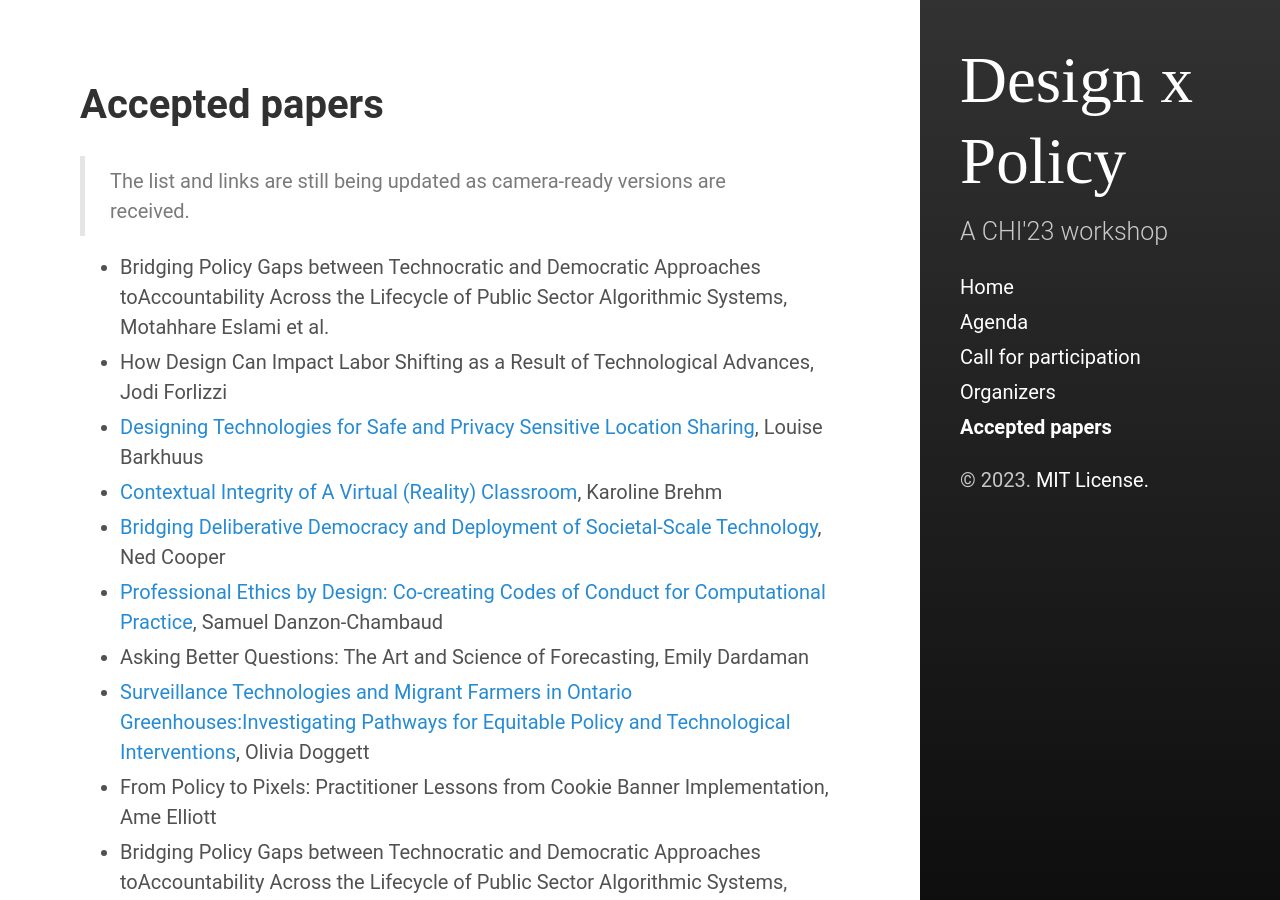
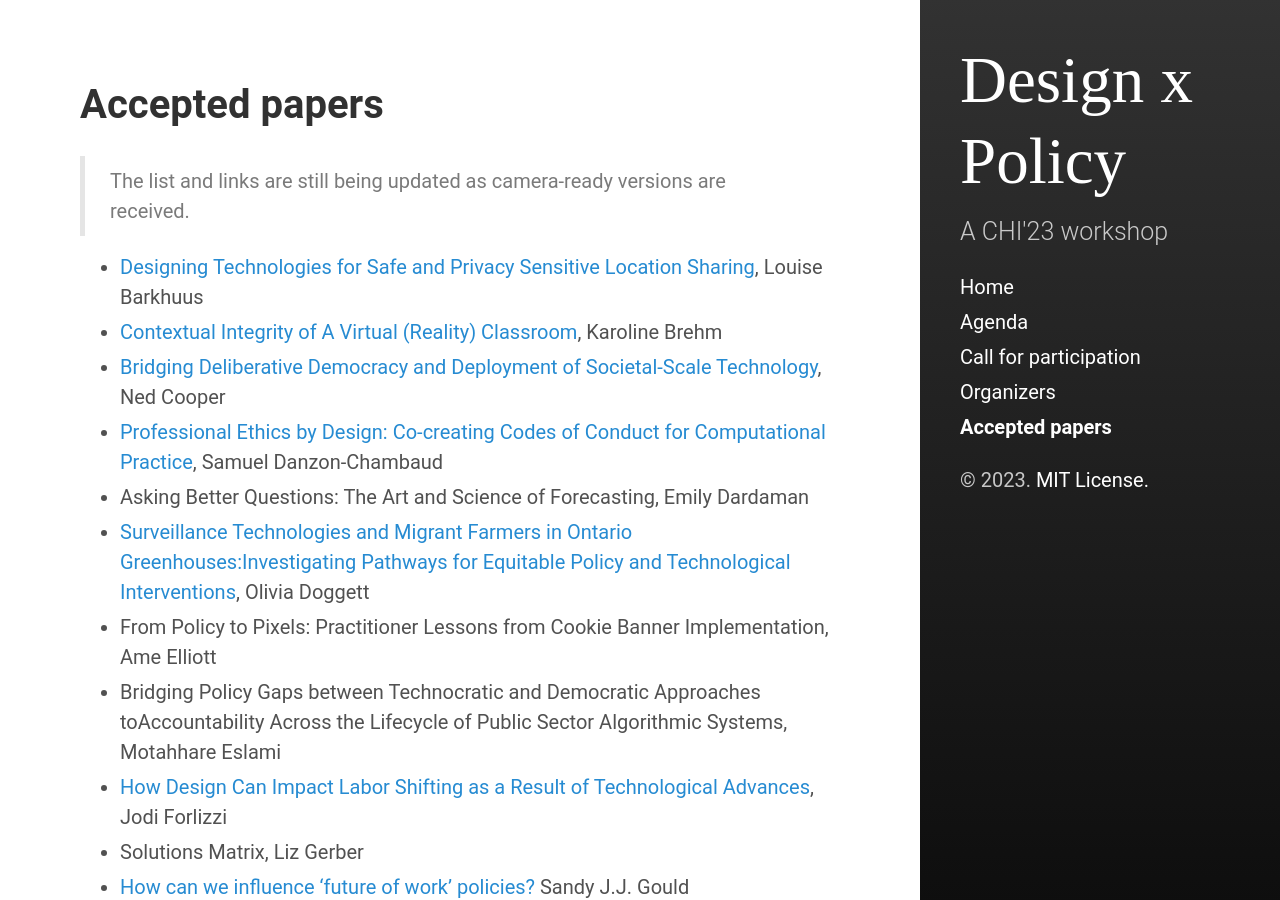
Before and after one commit to yang-qian/designpolicyCHI23, a Jekyll site: the page built from accepted.md, in a window 1280 px wide and 900 px high. Built offline with Jekyll 4.4.1, drawn with Linux system fonts in a browser that asks for light colours.

Commit message:
update paper list

```diff
--- a/accepted.md
+++ b/accepted.md
@@ -6,8 +6,6 @@ sidebar_link: true
 
 > The list and links are still being updated as camera-ready versions are received.
 
-- Bridging Policy Gaps between Technocratic and Democratic Approaches toAccountability Across the Lifecycle of Public Sector Algorithmic Systems, Motahhare Eslami et al.
-- How Design Can Impact Labor Shifting as a Result of Technological Advances, Jodi Forlizzi
 - [Designing Technologies for Safe and Privacy Sensitive Location Sharing](https://cornell.box.com/s/ff7d3tfim06aadisvojbhvee47lid49a), Louise Barkhuus
 - [Contextual Integrity of A Virtual (Reality) Classroom](http://arxiv.org/abs/2303.13684), Karoline Brehm
 - [Bridging Deliberative Democracy and Deployment of Societal-Scale Technology](https://cornell.box.com/s/azswpriwjgagr793qgyn3hx6d0a726ib), Ned Cooper
```
